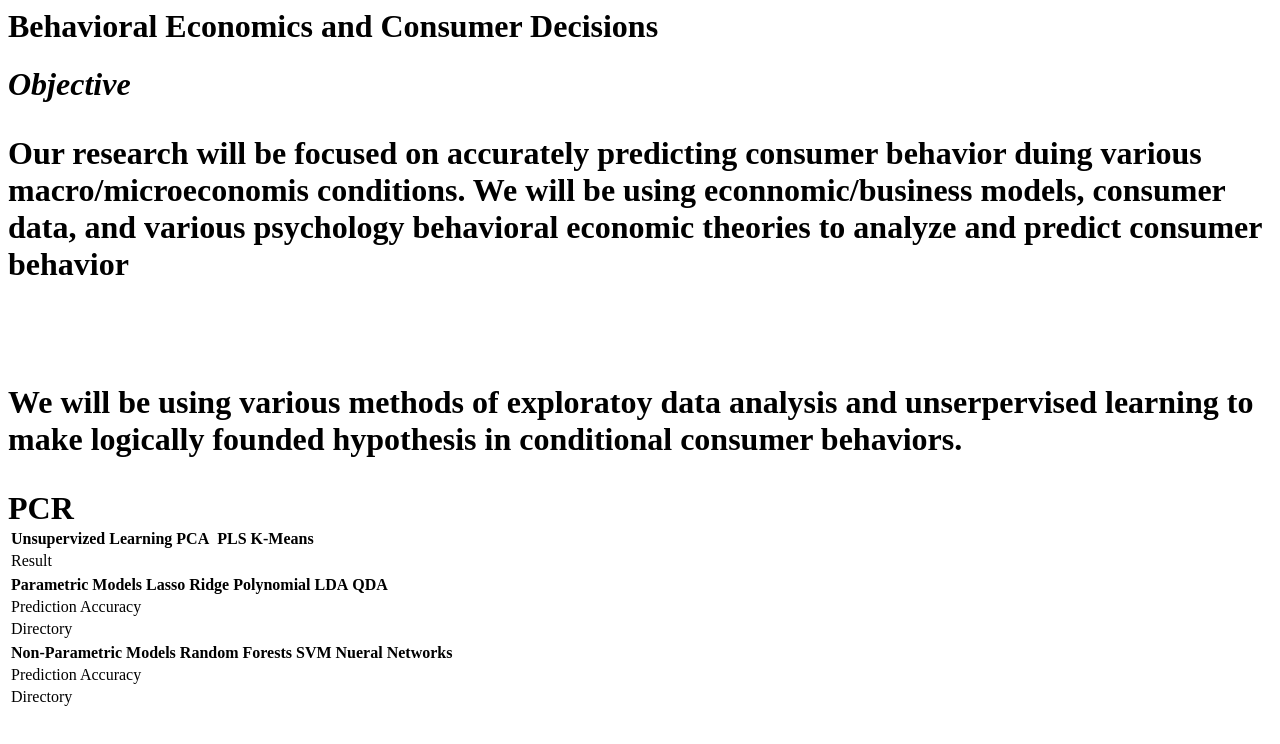
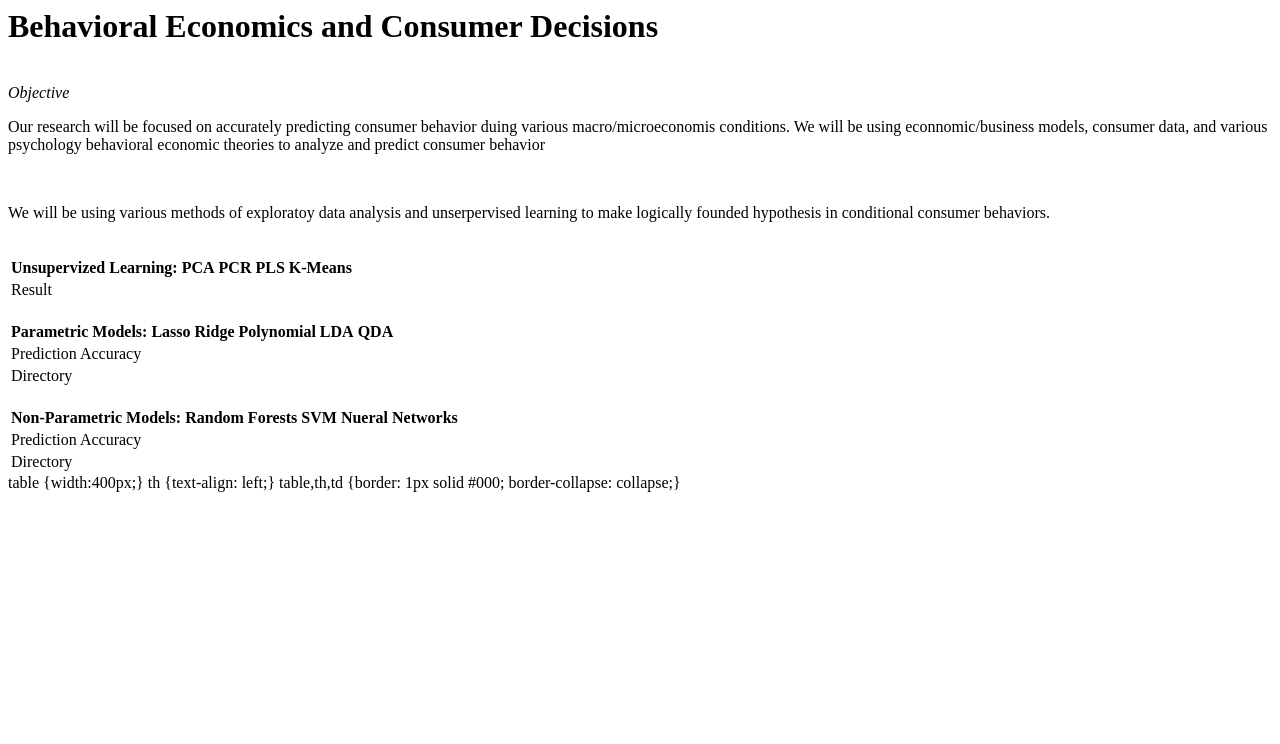
Before and after one commit to skolev893/behaveecon.github.io, a plain HTML site: page index.html in a window 1280 px wide. Drawn offline with Linux system fonts and the light colour scheme.

Commit message:
Update index.html

```diff
--- a/index.html
+++ b/index.html
@@ -1,28 +1,79 @@
 <head>
     <title> STOR 565 Final Project </title>
-    <h1> Behavioral Economics and Consumer Decisions <h1>
-<head>
-
+    <h1> Behavioral Economics and Consumer Decisions </h1>
+</head>
+<br>
 <body>
     <em> Objective </em>
     <p> Our research will be focused on accurately predicting consumer behavior duing various macro/microeconomis conditions. We will be using econnomic/business models, consumer data, and various psychology behavioral economic theories to analyze and predict consumer behavior </p>
     <br>
     <p> We will be using various methods of exploratoy data analysis and unserpervised learning to make logically founded hypothesis in conditional consumer behaviors. <p>
-<body>
-
+</body>
+<br>
 <table>
-    <tr><th> Unsupervized Learning </th><th> PCA <th></th> PCR </th><th> PLS </th><th> K-Means </th></tr>
-    <tr><td> Result </td><td> </td><td> </td><td> </td><td> </td></tr>
+    <tr>
+        <th> Unsupervized Learning: </th>
+        <th> PCA </th>
+        <th> PCR </th>
+        <th> PLS </th>
+        <th> K-Means </th>
+    </tr>
+    <tr>
+        <td> Result </td>
+        <td> </td>
+        <td> </td>
+        <td> </td>
+        <td> </td>
+    </tr>
 </table>
-
+</br>
 <table>
-    <tr><th> Parametric Models </th><th> Lasso </th><th> Ridge </th><th> Polynomial </th><th> LDA </th><th> QDA </th></tr>
-    <tr><td> Prediction Accuracy </td><td> </td><td> </td><td> </td><td> </td><td> </td></tr>
-    <tr><td> Directory </td><td> </td><td> </td><td> </td><td> </td><td> </td></tr>
+    <tr>
+        <th> Parametric Models: </th>
+        <th> Lasso </th>
+        <th> Ridge </th>
+        <th> Polynomial </th>
+        <th> LDA </th>
+        <th> QDA </th>
+    </tr>
+    <tr>
+        <td> Prediction Accuracy </td>
+        <td> </td>
+        <td> </td>
+        <td> </td>
+        <td> </td>
+        <td> </td>
+    </tr>
+    <tr>
+        <td> Directory </td>
+        <td> </td>
+        <td> </td>
+        <td> </td>
+        <td> </td>
+        <td> </td>
+    </tr>
 </table>
-
+<br>
 <table>
-    <tr><th> Non-Parametric Models </th><th> Random Forests </th><th> SVM </th><th> Nueral Networks </th></tr>
-    <tr><td> Prediction Accuracy </td><td> </td><td> </td><td> </td></tr>
-    <tr><td> Directory </td><td> </td><td> </td><td> </td></tr>
+    <tr>
+        <th> Non-Parametric Models: </th>
+        <th> Random Forests </th>
+        <th> SVM </th>
+        <th> Nueral Networks </th>
+    </tr>
+    <tr>
+        <td> Prediction Accuracy </td>
+        <td> </td>
+        <td> </td>
+        <td> </td>
+    </tr>
+    <tr>
+        <td> Directory </td>
+        <td> </td>
+        <td> </td>
+        <td> </td>
+    </tr>
 </table>
+table {width:400px;}
+th {text-align: left;}
+table,th,td {border: 1px solid #000; border-collapse: collapse;}
```
